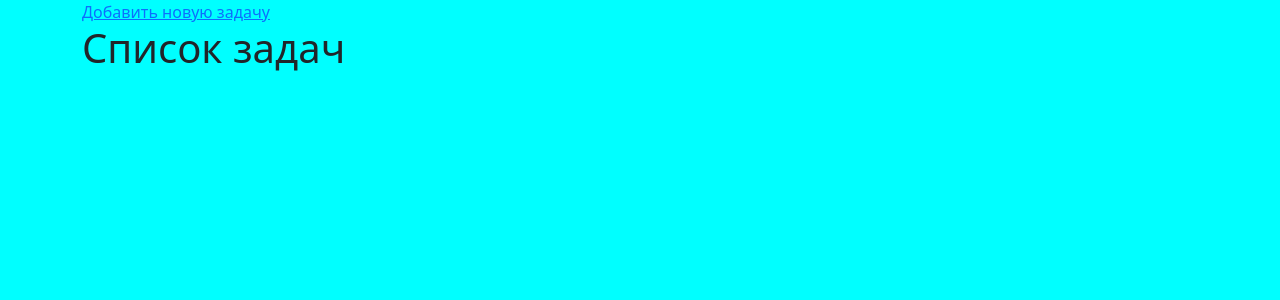
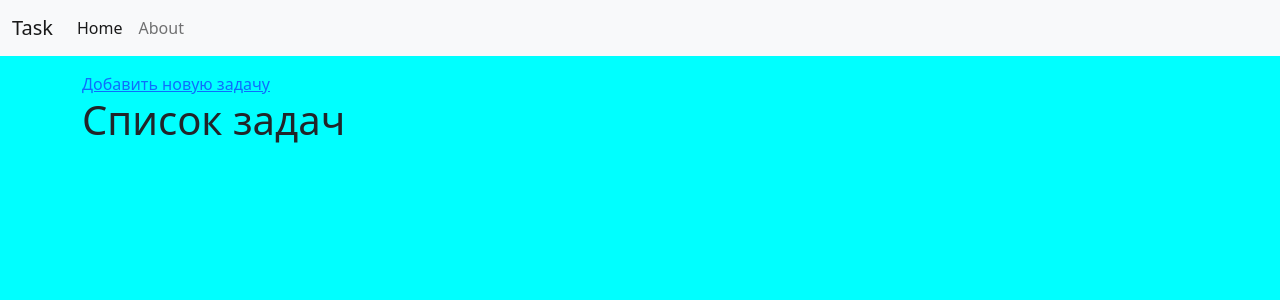
Before and after one commit to Nadezhda2205/homework_55_Nadezhda_Khovrich, a Django app: page / in a window 1280 px wide. Shown: the top 300 px of the page. Run offline with Django 4.2, Linux system fonts and the light colour scheme; data that the repository does not hold is empty.

Commit message:
Добавлен на главный шаблон base.html navbar
с возможностью перехода на шаблон index.html

```diff
--- a/templates/base.html
+++ b/templates/base.html
@@ -9,10 +9,29 @@
         {% block title %}
 
         {% endblock %}
+
     </title>
+
 </head>
 <body>
-
+    <nav class="navbar navbar-expand-lg navbar-light bg-light mb-3">
+        <div class="container-fluid">
+          <button class="navbar-toggler" type="button" data-bs-toggle="collapse" data-bs-target="#navbarTogglerDemo01" aria-controls="navbarTogglerDemo01" aria-expanded="false" aria-label="Toggle navigation">
+            <span class="navbar-toggler-icon"></span>
+          </button>
+          <div class="collapse navbar-collapse" id="navbarTogglerDemo01">
+            <a class="navbar-brand" href="#">Task</a>
+            <ul class="navbar-nav me-auto mb-2 mb-lg-0">
+              <li class="nav-item">
+                <a class="nav-link active" aria-current="page" href="/">Home</a>
+              </li>
+              <li class="nav-item">
+                <a class="nav-link" href="#">About</a>
+              </li>
+            </ul>
+          </div>
+        </div>
+      </nav>
 <div class="container">
     <div>
     {% block content %}
```
